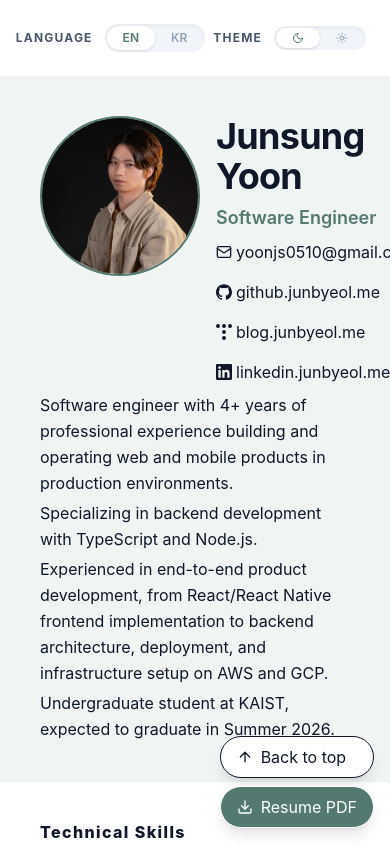
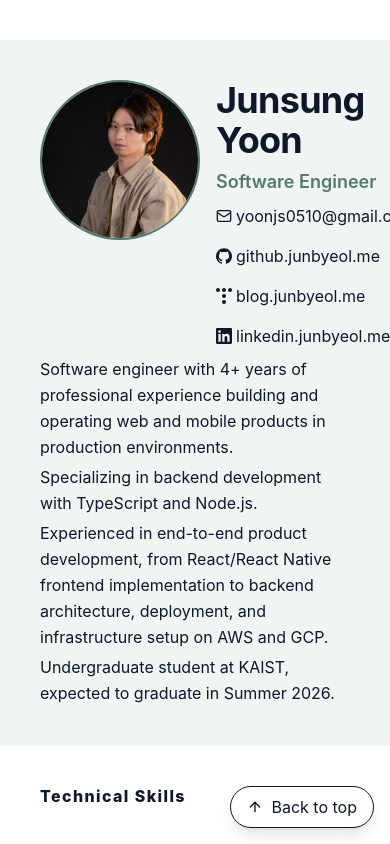
Before and after one commit to junbyeol/resume, a React (Vite) app: page / in a window 390 px wide. Built offline with nearby package versions, Linux system fonts and the light colour scheme.

Commit message:
fix: 모바일 뷰에서의 간단한 뷰 문제 수정

```diff
--- a/src/App.tsx
+++ b/src/App.tsx
@@ -80,11 +80,9 @@ const App = () => {
   const controlsBar = (
     <Section className={isMobile ? "w-full" : "w-[1200px]! mx-auto"}>
       <Inline className="w-full justify-between gap-4">
-        {!isMobile && (
-          <Badge>
-            Last Updated: {lastUpdated} (+{lastUpdatedNowDaysInterval} days)
-          </Badge>
-        )}
+        <Badge>
+          Last Updated: {lastUpdated} (+{lastUpdatedNowDaysInterval} days)
+        </Badge>
         <Inline className={isMobile ? "w-full justify-end" : ""}>
           <Inline gap={3}>
             <Text variant="section-meta-text">LANGUAGE</Text>
@@ -115,7 +113,11 @@ const App = () => {
 
   return (
     <Container>
-      {controlsBar}
+      {isMobile ? (
+        <div className="h-10 shrink-0" aria-hidden="true" />
+      ) : (
+        controlsBar
+      )}
       <ActiveLayout locale={locale} />
       <FloatingActionButtons
         labels={{
@@ -123,6 +125,7 @@ const App = () => {
           downloadResume: mainLocale.fabDownloadResume,
         }}
         onDownloadResume={handleDownloadResume}
+        isMobile={isMobile}
       />
     </Container>
   );
--- a/src/components/FloatingActionButtons.tsx
+++ b/src/components/FloatingActionButtons.tsx
@@ -9,6 +9,7 @@ type FloatingActionButtonsProps = {
   labels: FloatingActionButtonLabels;
   resumePdfUrl?: string;
   onDownloadResume?: () => void;
+  isMobile?: boolean;
 };
 
 const baseButtonClassName =
@@ -18,6 +19,7 @@ export const FloatingActionButtons = ({
   labels,
   resumePdfUrl,
   onDownloadResume,
+  isMobile = false,
 }: FloatingActionButtonsProps) => {
   const handleScrollTop = () => {
     const rootScrollContainer = document.getElementById("root");
@@ -65,6 +67,7 @@ export const FloatingActionButtons = ({
         <LuArrowUp aria-hidden="true" />
         <span>{labels.scrollTop}</span>
       </button>
+      {!isMobile && (
         <button
           type="button"
           aria-label={labels.downloadResume}
@@ -77,6 +80,7 @@ export const FloatingActionButtons = ({
           <LuDownload aria-hidden="true" />
           <span>{labels.downloadResume}</span>
         </button>
+      )}
     </div>
   );
 };
--- a/src/panels/AdditionalInfoPanel.tsx
+++ b/src/panels/AdditionalInfoPanel.tsx
@@ -14,7 +14,7 @@ export const AdditionalInfoPanel = ({
     <Card>
       <Stack gap={isCompact ? 2 : 8}>
         <Text variant="section-header">Additional Info.</Text>
-        <Stack gap={isCompact ? 1 : 8}>
+        <Stack gap={isCompact ? 1 : 8} className="w-full">
           {additionals.map((additional) => (
             <AdditionalInfoCard
               key={additional.name}
@@ -51,7 +51,7 @@ const AdditionalInfoCard = ({
 }: AdditionalInfoCardProps) => {
   return (
     <Card>
-      <Inline className="justify-between">
+      <Inline className="w-full justify-between">
         {link ? (
           <Link to={link}>
             <Text
--- a/src/panels/TechnicalSkillsPanel.tsx
+++ b/src/panels/TechnicalSkillsPanel.tsx
@@ -13,7 +13,7 @@ export function TechnicalSkillsPanel({ skills, isCompact = false }: Props) {
       <Stack gap={8}>
         <Text variant="section-header">Technical Skills</Text>
         {isCompact ? (
-          <div className={"grid grid-cols-2 gap-4"}>
+          <div className={"grid grid-cols-2 gap-4 w-full min-w-0"}>
             {skills.map((skill) => (
               <TechnicalSkillsCard
                 key={skill.title}
@@ -23,7 +23,7 @@ export function TechnicalSkillsPanel({ skills, isCompact = false }: Props) {
             ))}
           </div>
         ) : (
-          <Stack gap={8}>
+          <Stack gap={8} className="w-full">
             {skills.map((skill) => (
               <TechnicalSkillsCard
                 key={skill.title}
```
Lines whose indentation alone changed are shown as unchanged.
